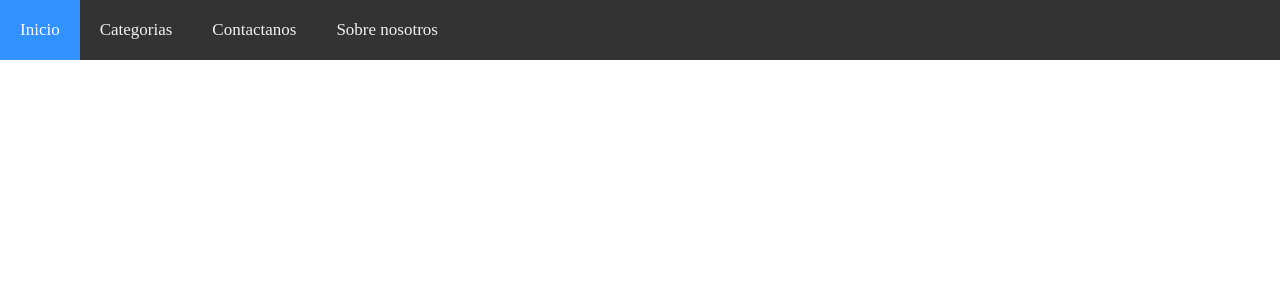
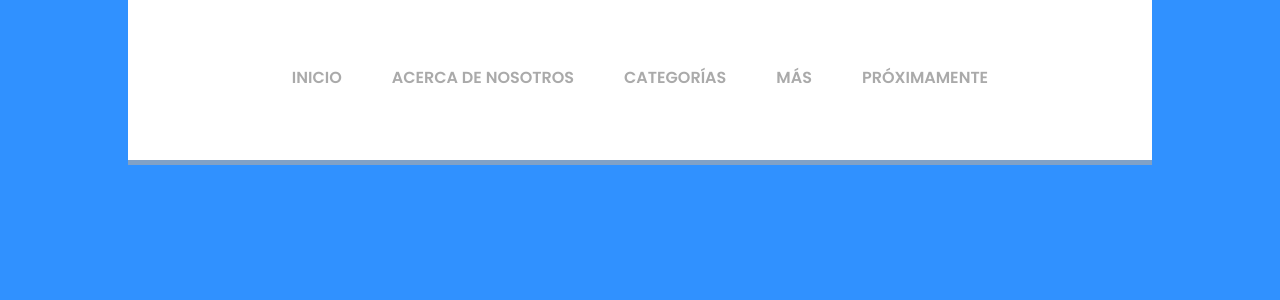
Before and after one commit to MartinDeLaCruz69/proyecto-dwp-martin, an Angular app: page /navbar in a window 1280 px wide. Shown: the top 300 px of the page. Built offline with nearby package versions, Linux system fonts and the light colour scheme.

Commit message:
Fix: Se arregló el navbar

```diff
--- a/src/app/navbar/navbar.component.css
+++ b/src/app/navbar/navbar.component.css
@@ -1,28 +1,118 @@
-.topnav {
-    background-color: #333;
-    overflow: hidden;
+@import url('https://fonts.googleapis.com/css2?family=Poppins:wght@400;600&display=swap');
+
+  * {
+    font-family: 'Poppins', sans-serif;
+    padding: 0;
+    margin: 0;
   }
 
-  .topnav a {
-    float: left;
-    display: block;
-    color: #f2f2f2;
-    text-align: center;
-    padding: 20px 20px;
-    text-decoration: none;
-    font-size: 17px;
+  small {
+    font-size: 12px;
+    color: rgba(0, 0, 0, 0.4);
   }
 
-  .topnav a:hover {
-    background-color: #ddd;
-    color: black;
+  h1 {
+    text-align: center;
+    padding: 50px 0;
+    font-weight: 800;
+    margin: 0;
+    letter-spacing: -1px;
+    color: inherit;
+    font-size: 40px;
   }
 
-  .topnav a.active {
-    background-color: #3091ff;
-    color: white;
+  h2 {
+    text-align: center;
+    font-size: 30px;
+    margin: 0;
+    font-weight: 300;
+    color: inherit;
+    padding: 50px;
   }
 
-  .topnav .icon {
-    display: none;
+  .center {
+    text-align: center;
   }
+
+  section {
+    height: 100vh;
+  }
+
+  /* NAVIGATION */
+  nav {
+    width: 80%;
+    height: 20%;
+    margin: 0 auto;
+    background: #fff;
+    padding: 50px 0;
+    box-shadow: 0px 5px 0px #aaaa;
+  }
+  nav ul {
+    list-style: none;
+    text-align: center;
+  }
+  nav ul li {
+    display: inline-block;
+  }
+  nav ul li a {
+    display: block;
+    padding: 15px;
+    text-decoration: none;
+    color: #aaa;
+    font-weight: 800;
+    text-transform: uppercase;
+    margin: 0 10px;
+  }
+  nav ul li a,
+  nav ul li a:after,
+  nav ul li a:before {
+    transition: all .5s;
+  }
+  nav ul li a:hover {
+    color: #555;
+  }
+
+
+  /* stroke */
+  nav.stroke ul li a,
+  nav.fill ul li a {
+    position: relative;
+  }
+  nav.stroke ul li a:after,
+  nav.fill ul li a:after {
+    position: absolute;
+    bottom: 0;
+    left: 0;
+    right: 0;
+    margin: auto;
+    width: 0%;
+    content: '.';
+    color: transparent;
+    background: #aaa;
+    height: 1px;
+  }
+  nav.stroke ul li a:hover:after {
+    width: 100%;
+  }
+
+  nav.fill ul li a {
+    transition: all 2s;
+  }
+
+  nav.fill ul li a:after {
+    text-align: left;
+    content: '.';
+    margin: 0;
+    opacity: 0;
+  }
+  nav.fill ul li a:hover {
+    color: #fff;
+    z-index: 1;
+  }
+  nav.fill ul li a:hover:after {
+    z-index: -10;
+    animation: fill 1s forwards;
+    -webkit-animation: fill 1s forwards;
+    -moz-animation: fill 1s forwards;
+    opacity: 1;
+  }
--- a/src/app/navbar/navbar.component.html
+++ b/src/app/navbar/navbar.component.html
@@ -1,11 +1,11 @@
-<link rel="stylesheet" href="https://cdnjs.cloudflare.com/ajax/libs/font-awesome/4.7.0/css/font-awesome.min.css">
-
-<div class="topnav" id="myTopnav">
-  <a href="#" class="active">Inicio</a>
-  <a href="#">Categorias</a>
-  <a href="#">Contactanos</a>
-  <a href="#">Sobre nosotros</a>
-  <a href="javascript:void(0);" class="icon" onclick="myFunction()">
-    <i class="fa fa-bars"></i>
-  </a>
-</div>
+<section style="background: #3091ff; color: #fff;">
+  <nav class="stroke">
+    <ul>
+      <li><a href="#">Inicio</a></li>
+      <li><a href="#">Acerca de nosotros</a></li>
+      <li><a href="#">Categorías</a></li>
+      <li><a href="#">Más</a></li>
+      <li><a href="#">Próximamente</a></li>
+    </ul>
+  </nav>
+</section>
```
